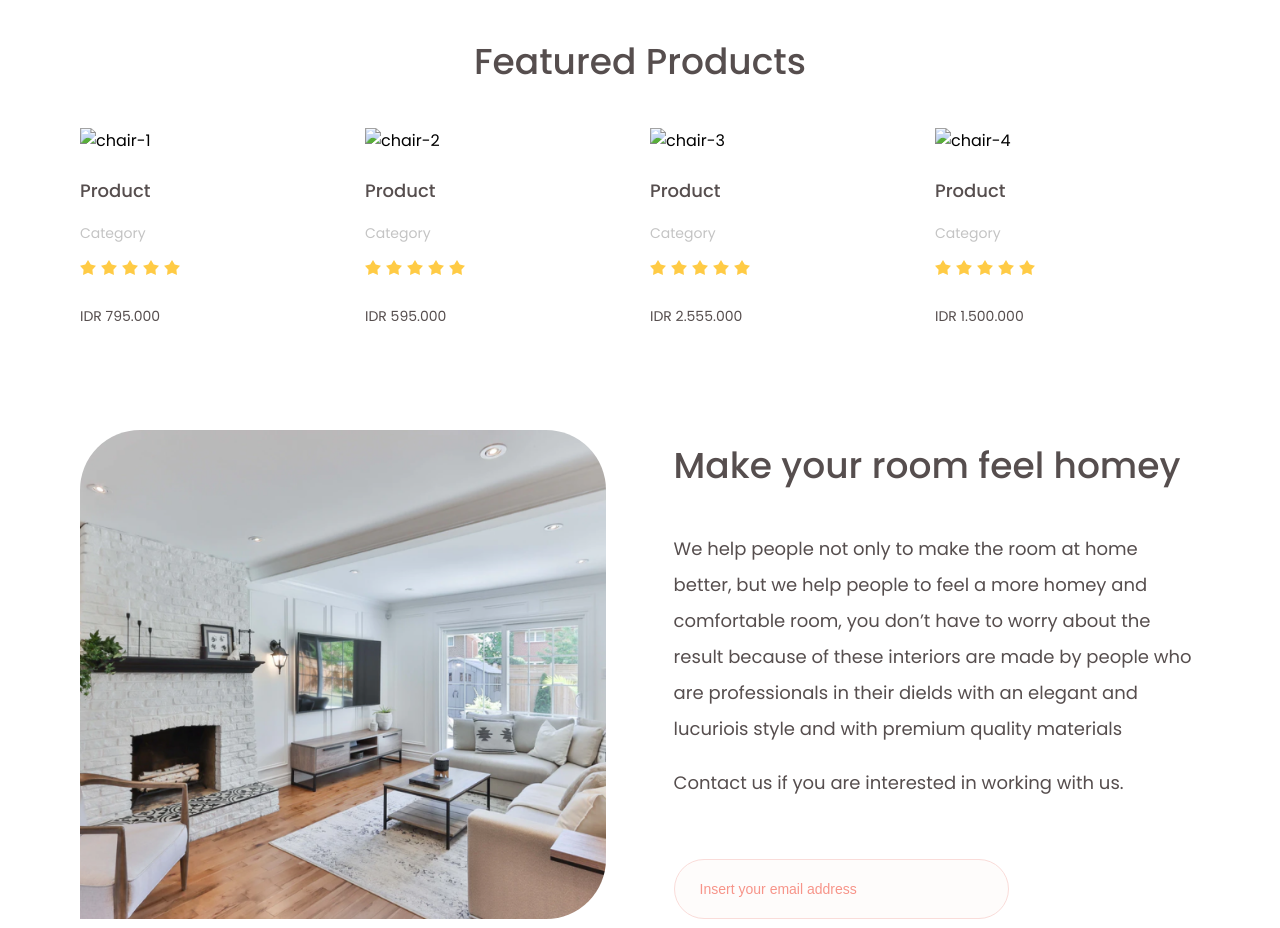
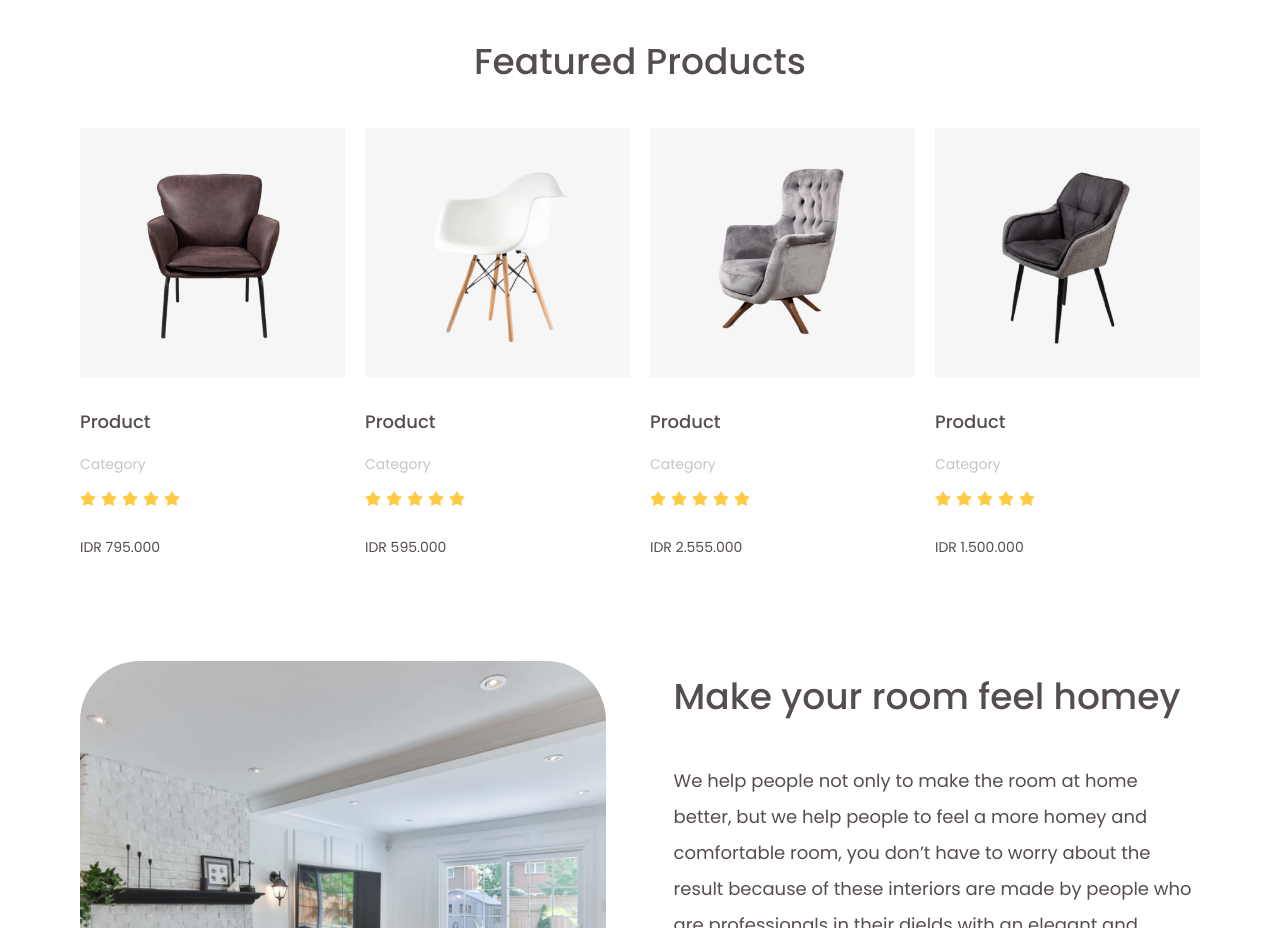
Before and after one commit to NaomiKeller/shady-rhymes, a plain HTML site: page index.html in a window 1280 px wide. Shown: the part 2580-3508 px from the top of the page. Drawn offline with nearby package versions, Linux system fonts and the light colour scheme; files that its build step writes are made by us from their sources; the site is published under a folder, as on GitHub Pages, so addresses that start at the root find nothing; files whose address does not match are found by name.

Commit message:
image bug fix

```diff
--- a/index.html
+++ b/index.html
@@ -147,28 +147,28 @@
 			<h2>Featured Products</h2>
 			<div class="flex">
 				<div class="col">
-					<img class="product-img" src="/assets/img/chair1.png" alt="chair-1">
+					<img class="product-img" src="assets/img/chair1.png" alt="chair-1">
 					<h4>Product</h4>
 					<span class="category">Category</span>
 					<img src="assets/img/ratingstars.svg" alt="rating">
 					<span class="price">IDR 795.000</span>
 				</div>
 				<div class="col">
-					<img class="product-img" src="/assets/img/chair2.png" alt="chair-2">
+					<img class="product-img" src="assets/img/chair2.png" alt="chair-2">
 					<h4>Product</h4>
 					<span class="category">Category</span>
 					<img src="assets/img/ratingstars.svg" alt="rating">
 					<span class="price">IDR 595.000</span>
 				</div>
 				<div class="col">
-					<img class="product-img" src="/assets/img/chair3.png" alt="chair-3">
+					<img class="product-img" src="assets/img/chair3.png" alt="chair-3">
 					<h4>Product</h4>
 					<span class="category">Category</span>
 					<img src="assets/img/ratingstars.svg" alt="rating">
 					<span class="price">IDR 2.555.000</span>
 				</div>
 				<div class="col">
-					<img class="product-img" src="/assets/img/chair4.png" alt="chair-4">
+					<img class="product-img" src="assets/img/chair4.png" alt="chair-4">
 					<h4>Product</h4>
 					<span class="category">Category</span>
 					<img src="assets/img/ratingstars.svg" alt="rating">
```
